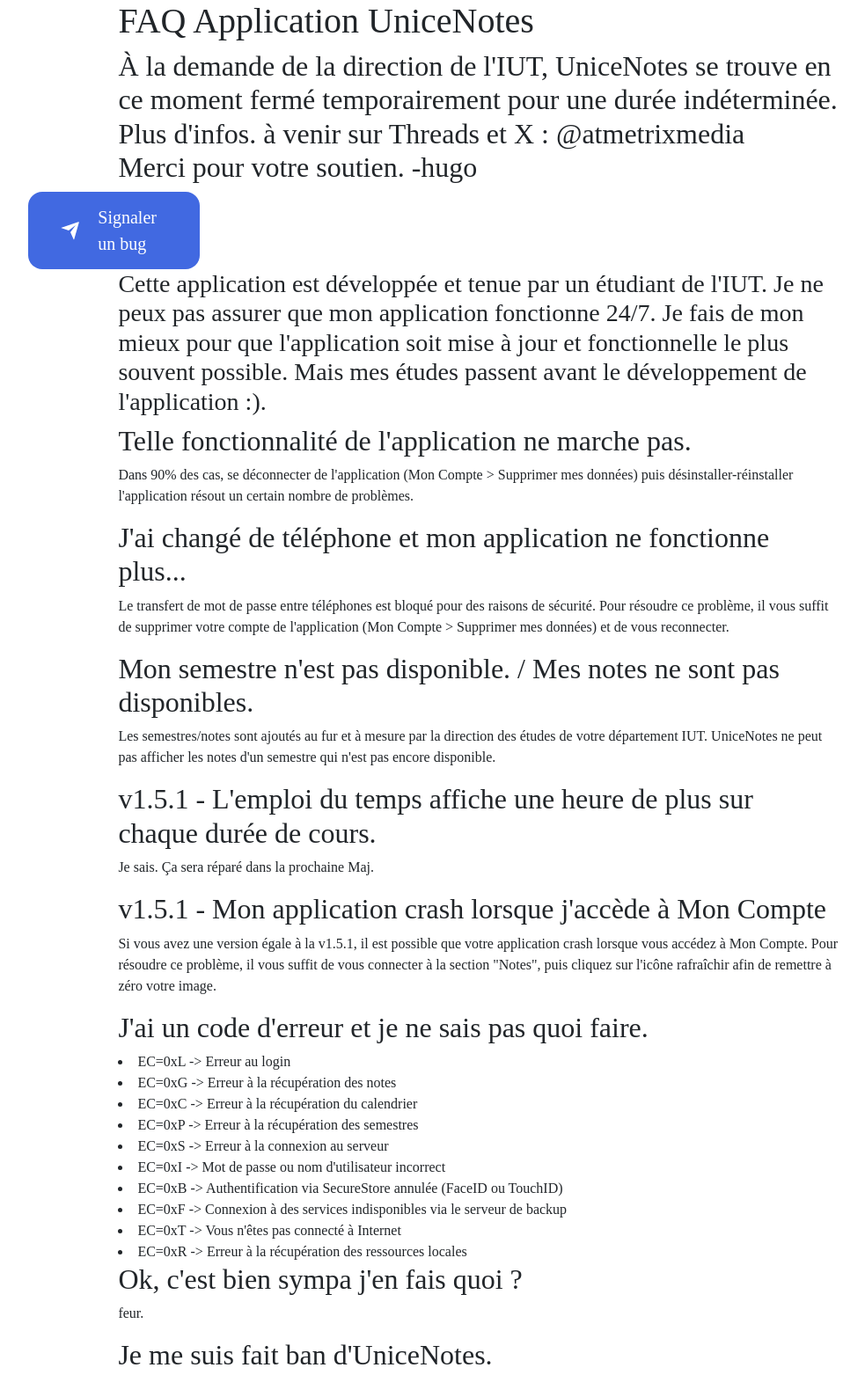
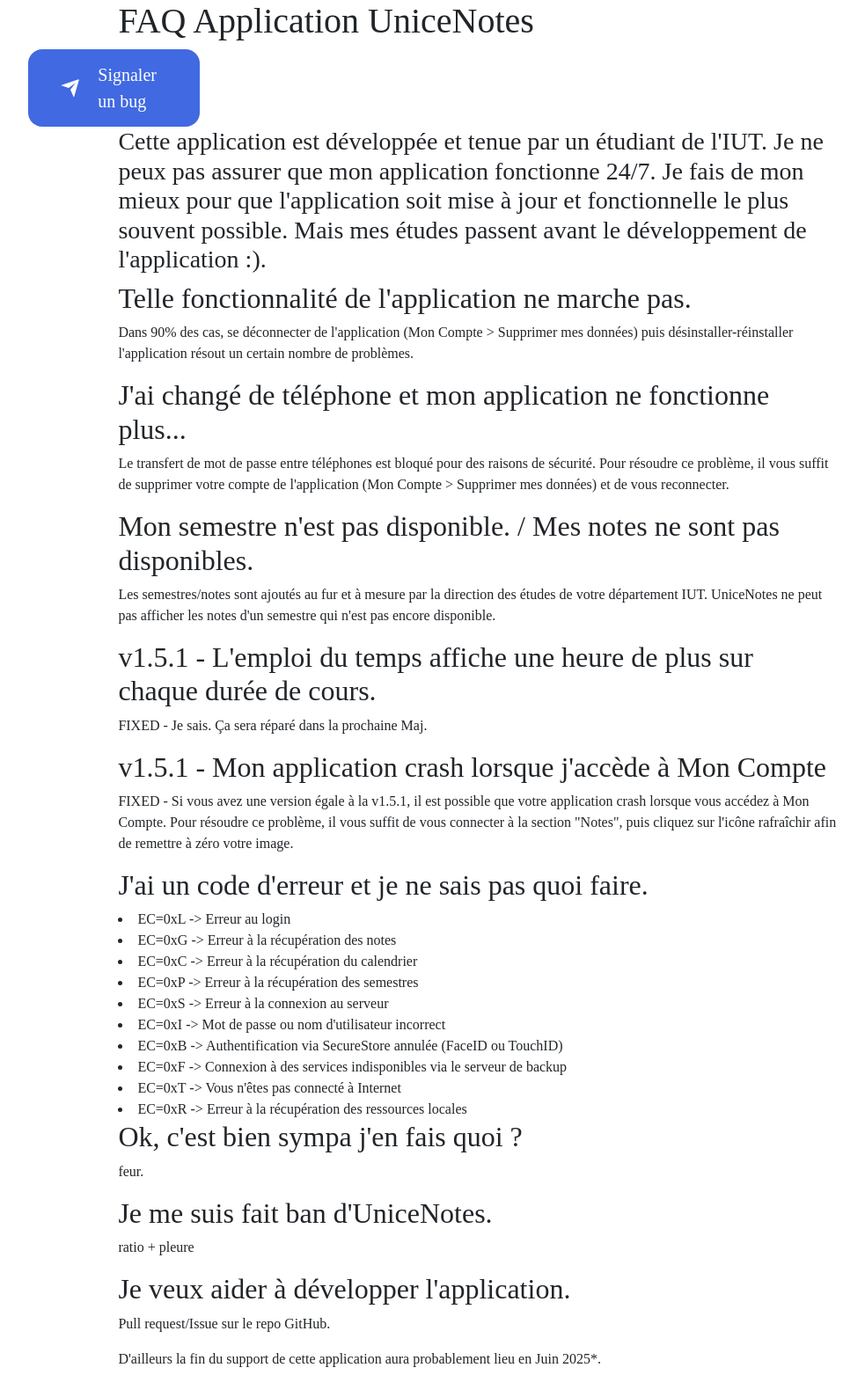
Before and after one commit to UniceApps/UniceNotes-Website, a plain HTML site: page support.html in a window 1280 px wide. Shown: the top 1563 px of the page at 88% size, without its empty margins (96-1079 px from the left). Drawn offline with nearby package versions, Linux system fonts and the light colour scheme; a web font is replaced by a local one.

Commit message:
v4.2
update support
add access form

```diff
--- a/support.html
+++ b/support.html
@@ -15,8 +15,6 @@
 
     <body>
         <h1>FAQ Application UniceNotes</h1>
-
-        <h2>À la demande de la direction de l'IUT, UniceNotes se trouve en ce moment fermé temporairement pour une durée indéterminée. <br>Plus d'infos. à venir sur Threads et X : @atmetrixmedia <br>Merci pour votre soutien. -hugo</h2>
 
         <button onclick='window.location.href="bugform"'
           <div class="svg-wrapper-1">
@@ -50,10 +48,10 @@
         <p>Les semestres/notes sont ajoutés au fur et à mesure par la direction des études de votre département IUT. UniceNotes ne peut pas afficher les notes d'un semestre qui n'est pas encore disponible.</p>
 
         <h2>v1.5.1 - L'emploi du temps affiche une heure de plus sur chaque durée de cours.</h2>
-        <p>Je sais. Ça sera réparé dans la prochaine Maj.</p>
+        <p>FIXED - Je sais. Ça sera réparé dans la prochaine Maj.</p>
 
         <h2>v1.5.1 - Mon application crash lorsque j'accède à Mon Compte</h2>
-        <p>Si vous avez une version égale à la v1.5.1, il est possible que votre application crash lorsque vous accédez à Mon Compte. Pour résoudre ce problème, il vous suffit de vous connecter à la section "Notes", puis cliquez sur l'icône rafraîchir afin de remettre à zéro votre image.</p>
+        <p>FIXED - Si vous avez une version égale à la v1.5.1, il est possible que votre application crash lorsque vous accédez à Mon Compte. Pour résoudre ce problème, il vous suffit de vous connecter à la section "Notes", puis cliquez sur l'icône rafraîchir afin de remettre à zéro votre image.</p>
 
         <h2>J'ai un code d'erreur et je ne sais pas quoi faire.</h2>
         <li>EC=0xL -> Erreur au login</li>
```
Also changed, not shown: access.html (renamed from bug.html, +1 -1 lines), index.html (+0 -2 lines).
